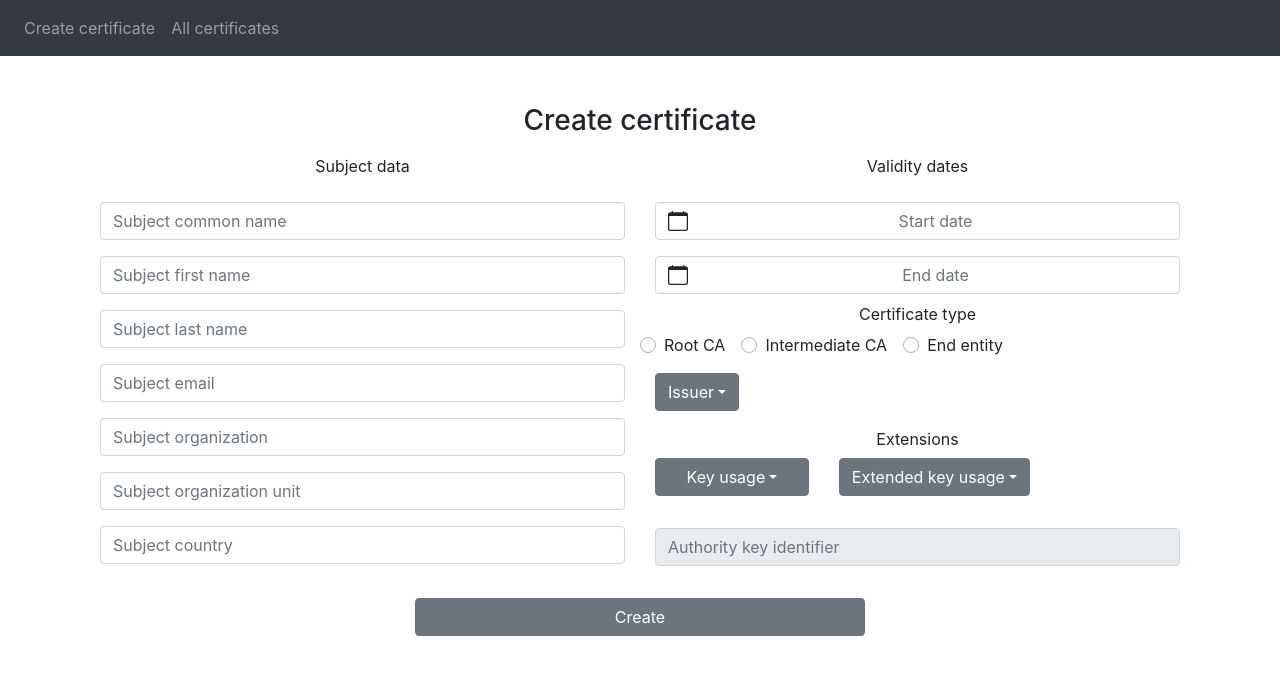
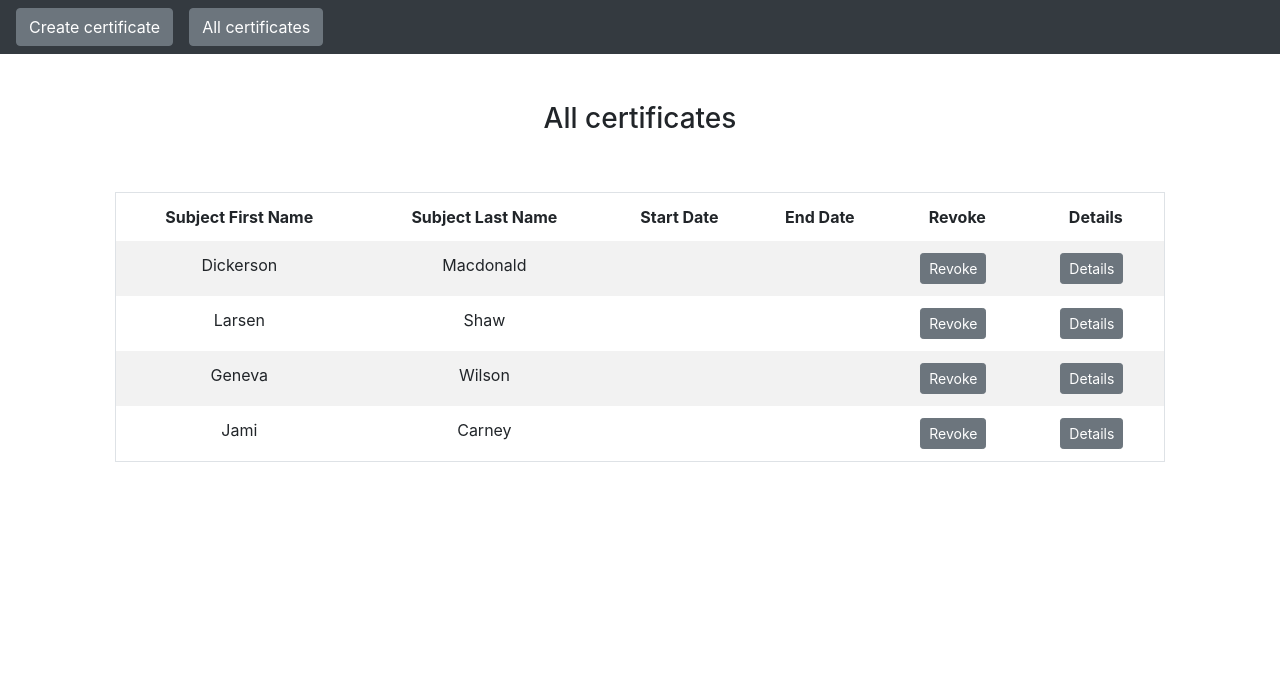
Before and after one commit to senka97/bsep-front, a Vue app in the folder bsep-front/: page /allCertificates in a window 1280 px wide. Before the commit this address led to /. Shown: the top 674 px of the page. Built offline with nearby package versions, Linux system fonts and the light colour scheme.

Commit message:
Working on start page and list of all certificates started.

```diff
--- /dev/null
+++ b/bsep-front/src/components/AllCertificates.vue
@@ -0,0 +1,107 @@
+<template >
+    <div id="temp">
+        <NavBar />
+        <div class="container pt-5 d-flex justify-content-center">
+            <div class="text-center col">
+                <h3 class="mb-2">All certificates</h3>
+            <div class="container pt-5 d-flex justify-content-center">
+                <b-table striped hover bordered borderless :items="items" :fields="fields">
+                <template v-slot:cell(revoke)>
+                    <b-button size="sm"  class="mr-2" >  Revoke    </b-button>
+                </template>
+                <template v-slot:cell(details)>
+                    <b-button size="sm"  class="mr-2" v-b-modal.modalDetails >  Details    </b-button>
+                </template>
+                </b-table>
+            </div>
+            </div>
+        </div>
+        <b-modal id="modalDetails" title="Certificate information" ok-only>
+            <table >
+                <tr>
+                    <th>Subject common name</th>
+                    <td><b-form-input type="text"  disabled="true"></b-form-input></td>
+                </tr>
+                <tr>
+                    <th>Subject email</th>
+                    <td><b-form-input type="text"  disabled="true"></b-form-input></td>
+                </tr>
+                <tr>
+                    <th>Subject organization</th>
+                    <td><b-form-input type="text"  disabled="true"></b-form-input></td>
+                </tr>
+                <tr>
+                    <th>Subject organization unit </th>
+                    <td><b-form-input type="text"  disabled="true"></b-form-input></td>
+                </tr>
+                <tr>
+                    <th>Subject country</th>
+                    <td><b-form-input type="text"  disabled="true"></b-form-input></td>
+                </tr>
+                <tr>
+                    <th>Start date</th>
+                    <td><b-form-input type="text"  disabled="true"></b-form-input></td>
+                </tr>
+                <tr>
+                    <th>End date</th>
+                    <td><b-form-input type="text"  disabled="true"></b-form-input></td>
+                </tr>
+                <tr>
+                    <th>Serial number</th>
+                    <td><b-form-input type="text"  disabled="true"></b-form-input></td>
+                </tr>
+                <tr>
+                    <th>Type</th>
+                    <td><b-form-input type="text"  disabled="true"></b-form-input></td>
+                </tr>
+                <tr>
+                    <th>Key usage</th>
+                    <td><b-form-input type="text"  disabled="true"></b-form-input></td>
+                </tr>
+                <tr>
+                    <th>Extended key usage</th>
+                    <td><b-form-input type="text"  disabled="true"></b-form-input></td>
+                </tr>
+                <tr>
+                    <th>Authority key identifier</th>
+                    <td><b-form-input type="text"  disabled="true"></b-form-input></td>
+                </tr>
+                <tr><td colspan="2"></td></tr>
+            </table>
+
+        </b-modal>
+    </div>
+
+</template>
+
+<script>
+import NavBar from "../components/NavBar.vue";
+
+export default {
+    name: "AllCertificates",
+    components: {
+        NavBar
+    },
+    data() {
+      return {
+        fields: ['subject_first_name', 'subject_last_name','start_date', 'end_date', 'revoke', 'details'],
+        items: [
+          { subject_first_name: 'Dickerson', subject_last_name: 'Macdonald' },
+          { subject_first_name: 'Larsen', subject_last_name: 'Shaw'},
+          { subject_first_name: 'Geneva', subject_last_name: 'Wilson' },
+          { subject_first_name: 'Jami', subject_last_name: 'Carney' }
+        ]
+      }
+    }
+};
+</script>
+
+<style scoped>
+  #temp {
+  padding: 0;
+  margin: 0;
+  width: 100%;
+  min-height: 100%;
+  /*background-color:rgb(90, 87, 104);*/
+}
+</style>
--- a/bsep-front/src/components/NavBar.vue
+++ b/bsep-front/src/components/NavBar.vue
@@ -4,8 +4,9 @@
       <b-navbar-toggle target="nav-collapse"></b-navbar-toggle>
       <b-collapse id="nav-collapse" is-nav>
         <b-navbar-nav>
-          <router-link to="/" class="defaultStyle"><b-nav-item>Create certificate</b-nav-item></router-link>
-          <b-nav-item>All certificates</b-nav-item>
+        <!--<b-house-fill></b-house-fill>-->
+        <b-button style="margin-right:1em" href="/certificateForm">Create certificate </b-button>
+        <b-button href="/allCertificates"> All certificates  </b-button>
         </b-navbar-nav>
       </b-collapse>
     </b-navbar>
--- /dev/null
+++ b/bsep-front/src/components/startPage.vue
@@ -0,0 +1,65 @@
+<template>
+    <div id="div">
+        <NavBar />
+    <div>
+    <b-carousel
+     id="carousel-1"
+      v-model="slide"
+      :interval="4000"
+      controls
+      indicators
+      background="#ababab"
+      img-width="1024"
+      img-height="480"
+      style="text-shadow: 1px 1px 2px #333;"
+      @sliding-start="onSlideStart"
+      @sliding-end="onSlideEnd"
+
+    >
+
+      <b-carousel-slide
+        caption="Welcome to Public Key Infrastructure System"
+        img-src="https://www.thesslstore.com/blog/wp-content/uploads/2018/02/iStock-614137450.jpg"
+      ></b-carousel-slide>
+
+      <b-carousel-slide
+        caption="Here you can create certificate, check it's validity"
+        img-src="https://countuponsecurity.files.wordpress.com/2013/10/digital-key.png"
+      ></b-carousel-slide>
+
+        <b-carousel-slide
+        caption="Or revoke it"
+        img-src="https://cdn.pixabay.com/photo/2018/05/04/15/49/cyber-security-3374252_1280.jpg"
+      ></b-carousel-slide>
+
+
+    </b-carousel>
+
+
+  </div>
+
+    </div>
+</template>
+
+<script>
+import NavBar from "../components/NavBar.vue";
+
+export default {
+    name: "StartPage",
+    components: {
+       NavBar
+    },
+    data() {
+      return {
+
+      }
+    }
+
+
+
+};
+</script>
+
+<style scoped>
+
+</style>
--- a/bsep-front/src/main.js
+++ b/bsep-front/src/main.js
@@ -1,13 +1,14 @@
 import Vue from 'vue'
 import App from './App.vue'
 import router from './router'
-import { BootstrapVue, BootstrapVueIcons } from 'bootstrap-vue'
+import { BootstrapVue, BootstrapVueIcons, BIconHouseFill } from 'bootstrap-vue'
 
 import 'bootstrap/dist/css/bootstrap.css'
 import 'bootstrap-vue/dist/bootstrap-vue.css'
 
 Vue.use(BootstrapVue)
 Vue.use(BootstrapVueIcons)
+Vue.component('BIconHouseFill',BIconHouseFill)
 
 Vue.config.productionTip = false
 
--- a/bsep-front/src/router/index.js
+++ b/bsep-front/src/router/index.js
@@ -1,7 +1,8 @@
 import Vue from 'vue'
 import Router from 'vue-router'
 import CertificateForm from '../components/CertificateForm.vue'
-
+import AllCertificates from '../components/AllCertificates.vue'
+import startPage from '../components/startPage.vue'
 Vue.use(Router)
 
 export default new Router({
@@ -9,8 +10,18 @@ export default new Router({
     routes: [
         {
             path: '/',
+            name: 'StartPage',
+            component: startPage
+        },
+        {
+            path: '/certificateForm',
             name: 'CertificateForm',
             component: CertificateForm
+        },
+        {
+            path: '/allCertificates',
+            name: 'AllCertificates',
+            component: AllCertificates
         },
         {
             path: '*',
```
